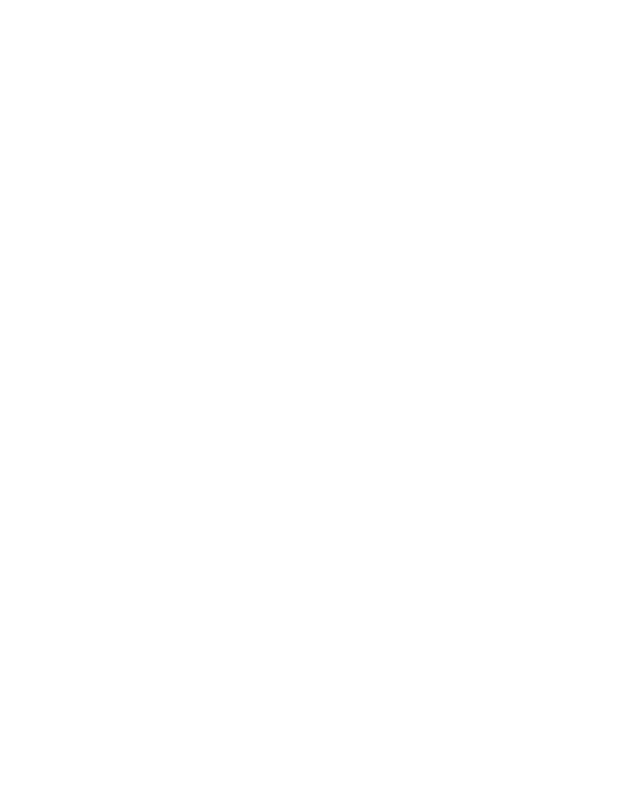
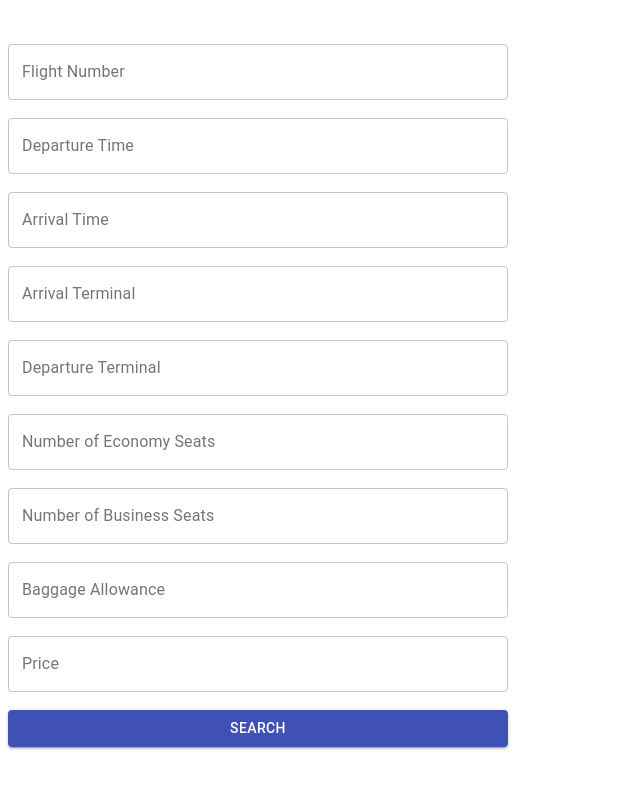
Before and after one commit to advanced-computer-lab/HNFEY, a React (Create React App) app in the folder client/: page /create-flight in a window 1280 px wide. Shown: the top 788 px of the page, without its empty margins (0-640 px from the left). Built offline with nearby package versions, Linux system fonts and the light colour scheme.

Commit message:
create flight component

```diff
--- a/client/src/App.js
+++ b/client/src/App.js
@@ -2,6 +2,7 @@
 import { BrowserRouter as Router, Route, Switch } from "react-router-dom";
 import FlightForm from "./components/FlightForm/FlightForm";
 import FlightList from "./components/FlightList/FlightList";
+import CreateFlightForm from "./components/CreateFlightForm/CreateFlightForm";
 
 const App = () => {
   return (
@@ -9,6 +10,7 @@
       <Switch>
         <Route path="/" exact component={FlightForm} />
         <Route path="/list-flights" exact component={FlightList} />
+        <Route path="/create-flight" exact component={CreateFlightForm} />
       </Switch>
     </Router>
   );
--- /dev/null
+++ b/client/src/components/CreateFlightForm/CreateFlightForm.js
@@ -0,0 +1,156 @@
+import React, { useState } from "react";
+import { Button, TextField } from "@material-ui/core";
+import { useHistory } from "react-router";
+import Axios from "axios";
+
+export const CreateFlightForm = () => {
+
+    const history = useHistory();
+
+    const handleChange = (e) => {
+        setFlightDetails({ ...flightDetails, [e.target.name]: e.target.value });
+  };
+  const handleSubmit = async (e) => {
+
+    e.preventDefault();
+
+    const flight = {
+      flight: flightDetails,
+    };
+
+    console.log(flightDetails);
+
+    let url = "http://localhost:8000/hnfey/flight/create-flight";
+
+    try {
+      await Axios.post(url, flight);
+      // history.push("/");
+    } catch (e) {
+      console.log(e);
+    }
+  };
+  const [flightDetails, setFlightDetails] = useState({});
+
+    return (
+        <>
+      <br />
+      <br />
+
+      <TextField
+        style={{ width: 500 }}
+        name="flightNumber"
+        onChange={handleChange}
+        variant="outlined"
+        label="Flight Number"
+        type="text"
+      />
+      <br />
+      <br />
+
+      <TextField
+        style={{ width: 500 }}
+        name="departureTime"
+        onChange={handleChange}
+        variant="outlined"
+        label="Departure Time"
+        type="text"
+      />
+      <br />
+      <br />
+
+      <TextField
+        style={{ width: 500 }}
+        name="arrivalTime"
+        onChange={handleChange}
+        variant="outlined"
+        label="Arrival Time"
+        type="text"
+      />
+
+      <br />
+      <br />
+
+      <TextField
+        style={{ width: 500 }}
+        onChange={handleChange}
+        name="arrivalTerminal"
+        variant="outlined"
+        label="Arrival Terminal"
+        type="text"
+      />
+
+      <br />
+      <br />
+
+      <TextField
+        style={{ width: 500 }}
+        onChange={handleChange}
+        name="departureTerminal"
+        variant="outlined"
+        label="Departure Terminal"
+        type="text"
+      />
+
+      <br />
+      <br />
+
+    <TextField
+        style={{ width: 500 }}
+        onChange={handleChange}
+        name="numberOfEconomySeats"
+        variant="outlined"
+        label="Number of Economy Seats"
+        type="text"
+      />
+
+      <br />
+      <br />
+
+    <TextField
+        style={{ width: 500 }}
+        onChange={handleChange}
+        name="numberOfBusinessSeats"
+        variant="outlined"
+        label="Number of Business Seats"
+        type="text"
+      />
+
+      <br />
+      <br />
+
+    <TextField
+        style={{ width: 500 }}
+        onChange={handleChange}
+        name="baggageAllowance"
+        variant="outlined"
+        label="Baggage Allowance"
+        type="text"
+      />
+
+      <br />
+      <br />
+
+    <TextField
+        style={{ width: 500 }}
+        onChange={handleChange}
+        name="price"
+        variant="outlined"
+        label="Price"
+        type="text"
+      />
+
+      <br />
+      <br />
+
+      <Button
+        style={{ width: 500 }}
+        onClick={handleSubmit}
+        variant="contained"
+        color="primary"
+      >
+        Search
+      </Button>
+    </>
+    )
+}
+export default CreateFlightForm;
```
